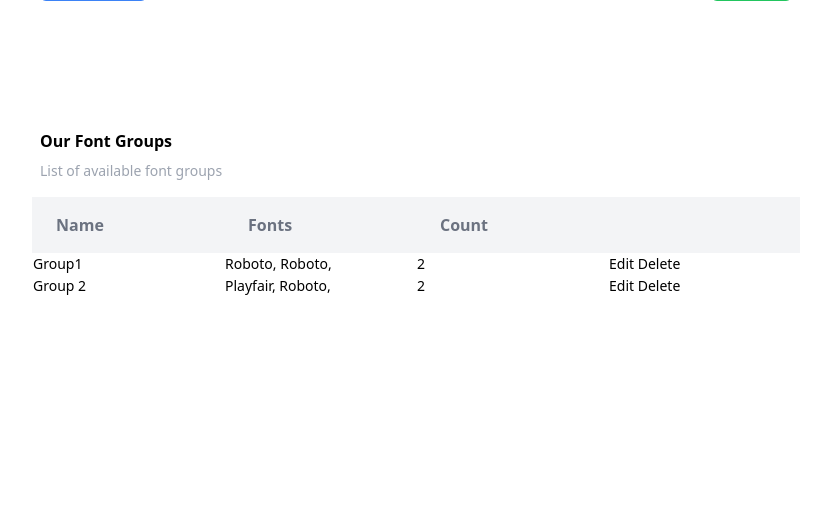
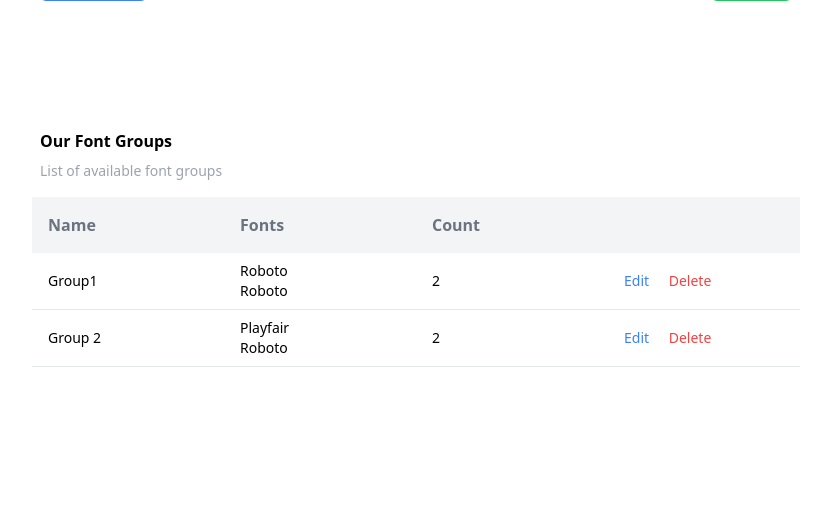
Before and after one commit to asif-cse-kuet/FontUploader, a PHP site: page / in a window 1280 px wide. Shown: the part 876-1387 px from the top of the page, without its empty margins (224-1055 px from the left). Before the commit the page ends 1171 px from the top, so only its background shows below. Run offline with PHP 8.4, Linux system fonts and the light colour scheme; some libraries are stand-ins or nearby versions.

Commit message:
Font group display UI updated

```diff
--- a/ajax/fontGroup.js
+++ b/ajax/fontGroup.js
@@ -21,7 +21,6 @@ $(document).ready(function(){
             '</div>'
         );
     });
-
 
     // Handle form submission
     $('#fontGroupForm').submit(function(e) {
@@ -50,6 +49,8 @@ $(document).ready(function(){
             }
         });
     });
+
+    loadFontGroups();
 });
 
 
@@ -71,3 +72,51 @@ function loadFonts(rowIndex) {
     })
     .catch(error => console.error('Error:', error));
 };
+
+function loadFontGroups() {
+    fetch('classes/get-font-groups.php')
+        .then(response => response.json())
+        .then(data => {
+            if (data.error) {
+                console.error(data.error);
+            } else {
+                populateTable(data);
+            }
+        })
+        .catch(error => console.error('Error:', error));
+}
+
+// Function to populate the table with font group data
+function populateTable(fontGroups) {
+    const tableBody = document.getElementById('fontGroupTableBody');
+    tableBody.innerHTML = ''; // Clear existing content
+    fontGroups.forEach(group => {
+        const fontNames = group.fonts.map(font => font.font_name).join('<br>'); // Font names separated by <br>
+        const fontCount = group.fonts.length; // Count of fonts
+        // Create table row
+        const row = `
+            <tr class="bg-white border-b border-gray-200">
+                <td class="px-4 py-2">${group.group_name}</td>
+                <td class="px-4 py-2">${fontNames}</td>
+                <td class="px-4 py-2">${fontCount}</td>
+                <td class="px-4 py-2">
+                    <button class="text-blue-500 hover:text-blue-700" onclick="editGroup('${group.group_name}')">Edit</button>
+                    <button class="text-red-500 hover:text-red-700 ml-4" onclick="deleteGroup('${group.group_name}')">Delete</button>
+                </td>
+            </tr>
+        `;
+        tableBody.insertAdjacentHTML('beforeend', row); // Append row to the table body
+    });
+}
+
+function editGroup(groupName) {
+    alert(`Editing group: ${groupName}`);
+    // Logic to handle editing the group
+}
+
+function deleteGroup(groupName) {
+    if (confirm(`Are you sure you want to delete the group "${groupName}"?`)) {
+        alert(`Deleting group: ${groupName}`);
+        // Logic to handle deleting the group
+    }
+}
--- /dev/null
+++ b/classes/get-font-groups.php
@@ -0,0 +1,14 @@
+<?php
+header('Content-Type: application/json');
+
+// Path to the font group JSON file
+$groupFilePath = __DIR__ . '/../font_groups.json';
+
+if (file_exists($groupFilePath)) {
+    $fontGroups = json_decode(file_get_contents($groupFilePath), true);
+
+    // Send the font groups data back to the client
+    echo json_encode($fontGroups);
+} else {
+    echo json_encode(['error' => 'File not found']);
+}
--- a/index.php
+++ b/index.php
@@ -132,43 +132,13 @@ if (is_dir($fontDir)) {
             <table class="w-full mt-4 table-fixed" id="fontPreviewTable">
                 <thead>
                     <tr class="bg-gray-100">
-                        <th class="text-left py-4 px-6 text-gray-500 text-md">Name</th>
-                        <th class="text-left py-4 px-6 text-gray-500 text-md">Fonts</th>
-                        <th class="text-left py-4 px-6 text-gray-500 text-md">Count</th>
-                        <th class="py-4 px-6"></th>
+                        <th class="text-left py-4 px-4 text-gray-500 text-md">Name</th>
+                        <th class="text-left py-4 px-4 text-gray-500 text-md">Fonts</th>
+                        <th class="text-left py-4 px-4 text-gray-500 text-md">Count</th>
+                        <th class="py-4 px-4"></th>
                     </tr>
                 </thead>
-                <tbody class="text-sm">
-                    <?php
-                    $groupFilePath = 'font_groups.json';
-
-                    if (file_exists($groupFilePath)) {
-                        $fontGroups = json_decode(file_get_contents($groupFilePath), true);
-
-                        foreach ($fontGroups as $group) {
-                            // Count the number of fonts in the group
-                            $fontCount = count($group['fonts']);
-
-                            // Create a string to display all font names
-                            $fontNames = '';
-                            foreach ($group['fonts'] as $font) {
-                                $fontNames .= htmlspecialchars($font['font_name']) . ',' . ' ';
-                            }
-
-                            // Display table row for each font group
-                            echo '<tr class="p-4">';
-                            echo '<td>' . htmlspecialchars($group['group_name']) . '</td>';
-                            echo '<td>' . $fontNames . '</td>';
-                            echo '<td>' . $fontCount . '</td>';
-                            echo '<td>
-                                    <button onclick="editGroup(\'' . htmlspecialchars($group['group_name']) . '\')">Edit</button>
-                                    <button onclick="deleteGroup(\'' . htmlspecialchars($group['group_name']) . '\')">Delete</button>
-                                </td>';
-                            echo '</tr>';
-                        }
-                    }
-                    ?>
-
+                <tbody id="fontGroupTableBody" class="text-sm">
                 </tbody>
             </table>
         </div>
```
